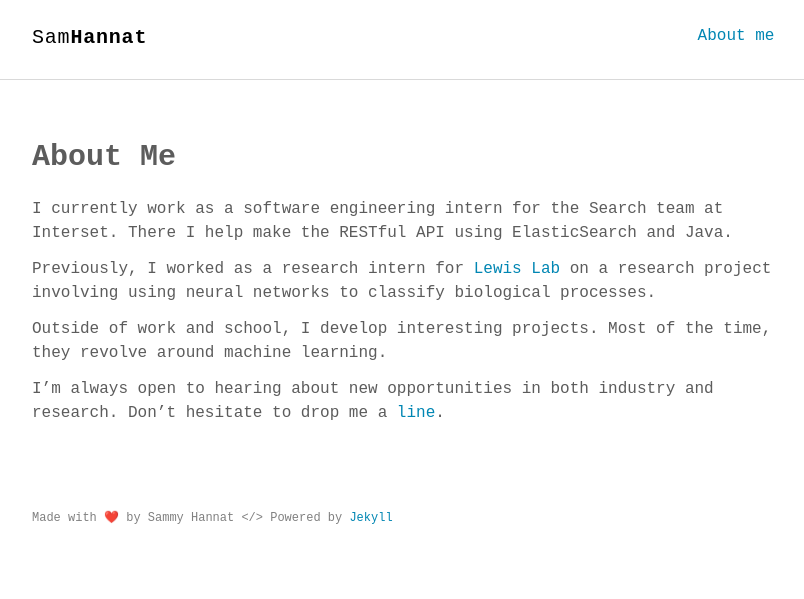
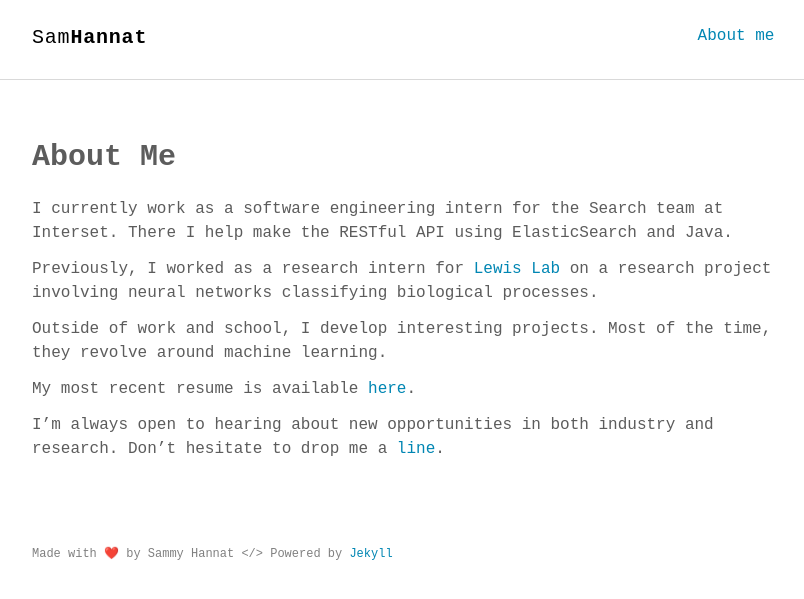
Before and after one commit to SamHannat/SamHannat.github.io, a Jekyll site: the page built from about.md, in a window 1280 px wide. Shown: the top 599 px of the page, without its empty margins (232-1036 px from the left). Built offline with Jekyll 4.4.1, drawn with Linux system fonts in a browser that asks for light colours; some web fonts are replaced.

Commit message:
Fixed spelling and added resume

```diff
--- a/about.md
+++ b/about.md
@@ -6,8 +6,10 @@ permalink: /about/
 
 I currently work as a software engineering intern for the Search team at Interset. There I help make the RESTful API using ElasticSearch and Java.
 
-Previously, I worked as a research intern for [Lewis Lab](https://mysite.science.uottawa.ca/jlewis/people.htm) on a research project involving using neural networks to classify biological processes.
+Previously, I worked as a research intern for [Lewis Lab](https://mysite.science.uottawa.ca/jlewis/people.htm) on a research project involving neural networks classifying biological processes.
 
 Outside of work and school, I develop interesting projects. Most of the time, they revolve around machine learning.
 
+My most recent resume is available [here](https://drive.google.com/drive/folders/1MFUDQU2NLNUerxmJ7T2-4AWfWGtxlB-o?usp=sharing).
+
 I'm always open to hearing about new opportunities in both industry and research. Don't hesitate to drop me a [line](mailto:shann053@uottawa.ca).
```
